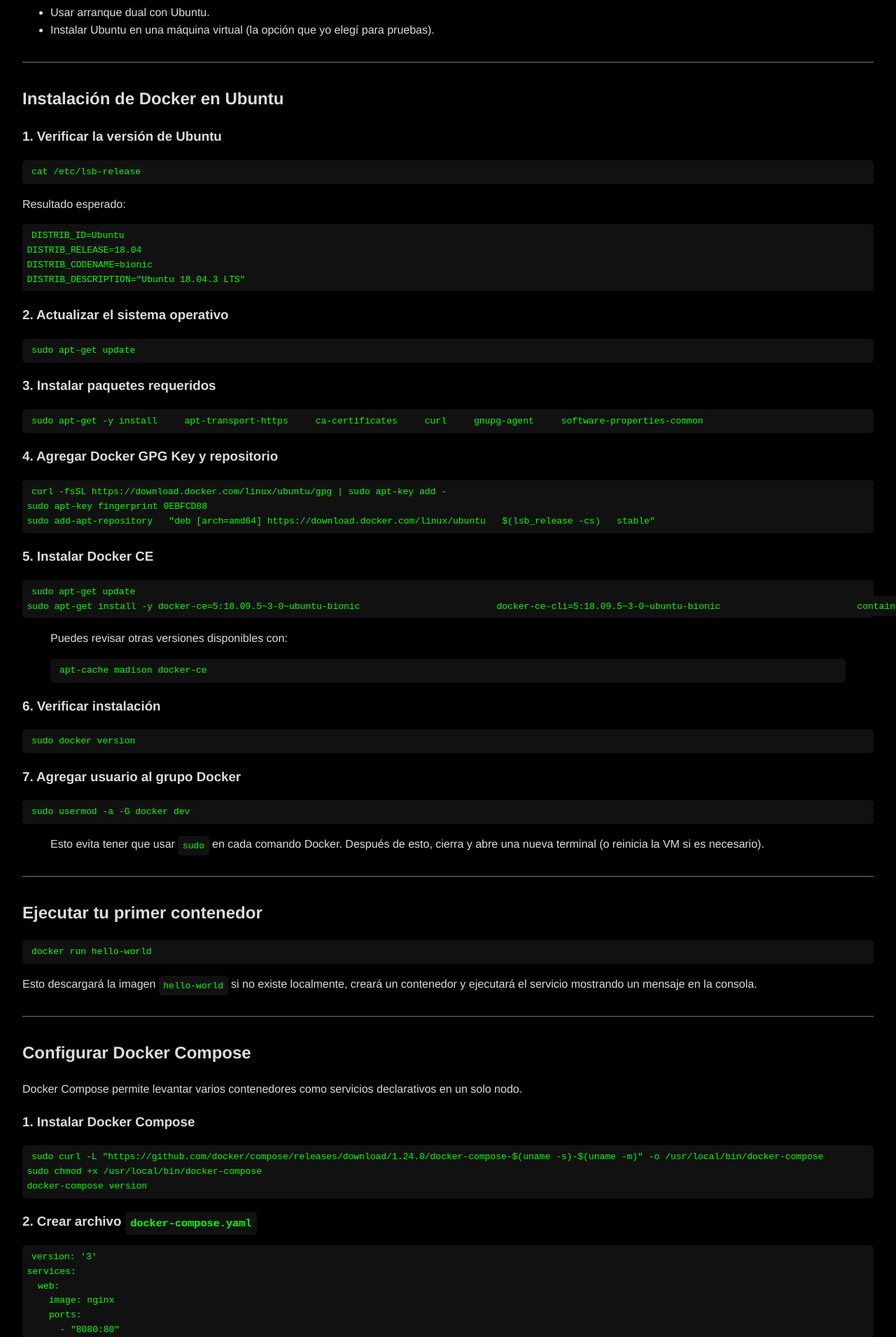
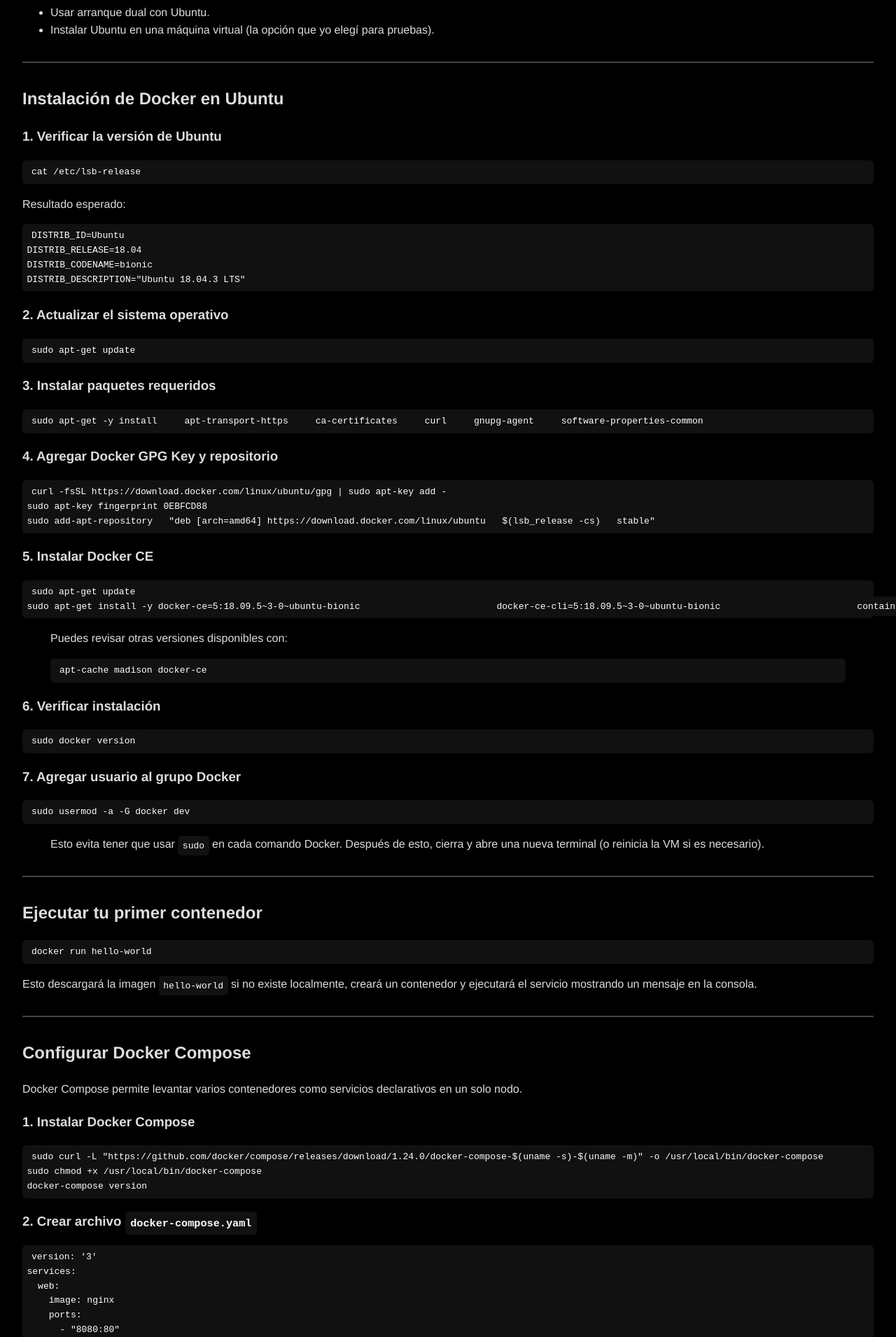
Before and after one commit to starlingapps/starlingapps.github.io, a Jekyll site: the page built from articulos/ejecutar-primer-contenedor-docker.md, in a window 1280 px wide. Shown: the part 527-2437 px from the top of the page at 70% size. Built offline with Jekyll 4.4.1, drawn with Linux system fonts in a browser that asks for light colours; our own code applies the rules of GitHub Pages for plain Markdown files.

Commit message:
Actualizacion

```diff
--- a/assets/style.css
+++ b/assets/style.css
@@ -21,10 +21,11 @@
 
 pre, code {
   background: #111;
-  color: #0f0;
+  color: white;
   padding: 0.5em;
   border-radius: 5px;
 }
+
 
 hr {
   border: 1px solid #444;
```
